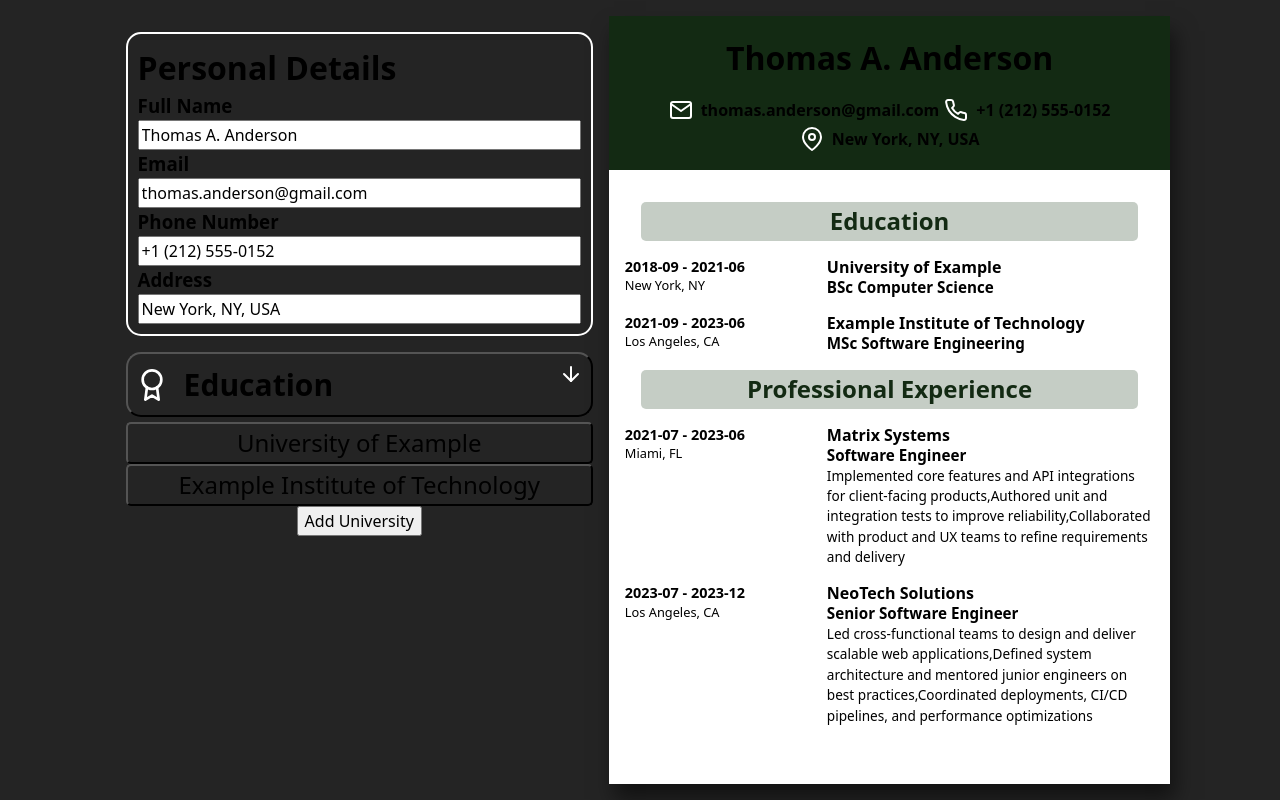
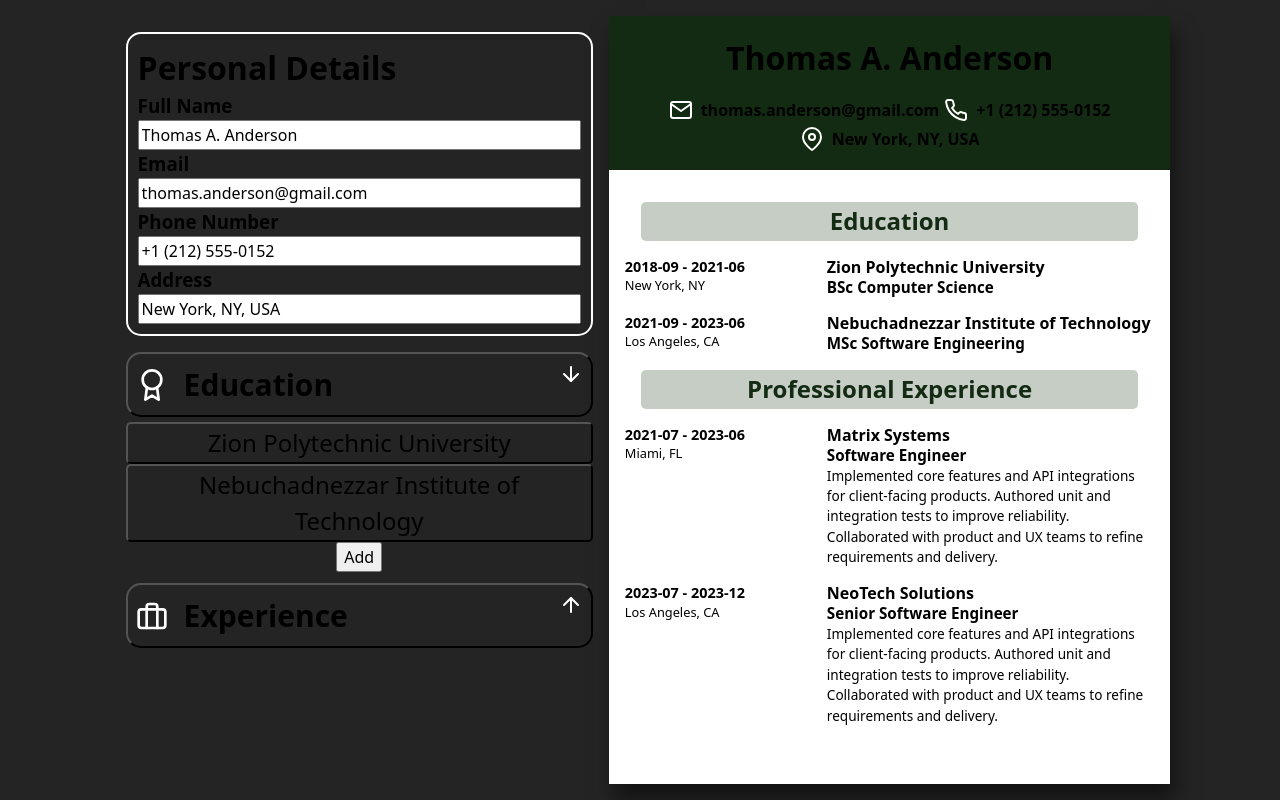
Before and after one commit to Blakem07/cv-builder, a React (Vite) app: page / in a window 1280 px wide. Both pictures are taken after a click on the button "Education". Built offline with nearby package versions, Linux system fonts and the light colour scheme.

Commit message:
feat: unify education and experience items with generic item architecture

```diff
--- a/src/App.jsx
+++ b/src/App.jsx
@@ -14,7 +14,7 @@ const defaultForm = {
   education: [
     {
       id: 1,
-      university: "University of Example",
+      institution: "Zion Polytechnic University",
       degree: "BSc Computer Science",
       startDate: "2018-09",
       endDate: "2021-06",
@@ -22,7 +22,7 @@ const defaultForm = {
     },
     {
       id: 2,
-      university: "Example Institute of Technology",
+      institution: "Nebuchadnezzar Institute of Technology",
       degree: "MSc Software Engineering",
       startDate: "2021-09",
       endDate: "2023-06",
@@ -37,11 +37,10 @@ const defaultForm = {
       startDate: "2021-07",
       endDate: "2023-06",
       city: "Miami, FL",
-      responsibilities: [
-        "Implemented core features and API integrations for client-facing products",
-        "Authored unit and integration tests to improve reliability",
-        "Collaborated with product and UX teams to refine requirements and delivery",
-      ],
+      responsibilities:
+        "Implemented core features and API integrations for client-facing products.\n" +
+        "Authored unit and integration tests to improve reliability.\n" +
+        "Collaborated with product and UX teams to refine requirements and delivery.",
     },
     {
       id: 101,
@@ -50,11 +49,10 @@ const defaultForm = {
       startDate: "2023-07",
       endDate: "2023-12",
       city: "Los Angeles, CA",
-      responsibilities: [
-        "Led cross-functional teams to design and deliver scalable web applications",
-        "Defined system architecture and mentored junior engineers on best practices",
-        "Coordinated deployments, CI/CD pipelines, and performance optimizations",
-      ],
+      responsibilities:
+        "Implemented core features and API integrations for client-facing products.\n" +
+        "Authored unit and integration tests to improve reliability.\n" +
+        "Collaborated with product and UX teams to refine requirements and delivery.",
     },
   ],
 };
@@ -67,6 +65,7 @@ const defaultForm = {
 function App() {
   const [form, setForm] = useState(defaultForm);
   const [openEducationId, setOpenEducationId] = useState(null);
+  const [openExperienceId, setOpenExperienceId] = useState(null);
 
   /**
    * Updates a top-level form field.
@@ -82,57 +81,123 @@ function App() {
   }
 
   /**
-   * Updates a field on a specific education entry.
+   * Generic immutable item adder for array-based form sections used by handlers.
    *
-   * @param {React.ChangeEvent<HTMLInputElement>} e - Input change event
-   * @param {number} id - Education item identifier
-   * @param {string} field - Education field key to update
+   * Adds a new entry object inside the named array on the form state by
+   * recreating the old array and including the new entry amongst the items
+   *
+   * @param {string} itemArrayName - E.g education or experience - allowing access to form properties
+   * @param {Object} newEntry - Containing details experience/education item.
    */
-  function handleUniversityChange(e, id, field) {
-    const value = e.target.value;
-
+  function itemEntryAdd(itemArrayName, newEntry) {
     setForm((prevForm) => ({
       ...prevForm,
-      education: prevForm.education.map((edu) =>
-        edu.id === id ? { ...edu, [field]: value } : edu
+      [itemArrayName]: [...prevForm[itemArrayName], newEntry],
+    }));
+  }
+
+  /**
+   * Generic immutable updater for array-based form sections used by handlers.
+   *
+   * Replaces one object inside a named array on the form state
+   * by matching `id` and updating a single field.
+   *
+   * @param {string} itemArrayName - E.g education or experience - allowing access to form properties
+   * @param {string} value - New value to assign
+   * @param {number} id - Identifier of the specifc entry object
+   * @param {string} field - Property name of the entry e.g, university, startDate, endDate
+   */
+  function itemEntryChange(itemArrayName, value, id, field) {
+    setForm((prevForm) => ({
+      ...prevForm,
+      [itemArrayName]: prevForm[itemArrayName].map((item) =>
+        item.id === id ? { ...item, [field]: value } : item
       ),
     }));
   }
 
   /**
-   * Removes an education entry from the form.
+   * Generic immutable deleter for array-based form sections used by handlers,
    *
-   * @param {React.SyntheticEvent} e - Triggering event
-   * @param {number} id - Education item identifier
+   * Deletes one object inside names array on the form state
+   * by matching `id` and deleting a single item.
+   *
    */
-  function handleDeleteUniversity(e, id) {
-    e.preventDefault();
-
+  function itemEntryDelete(itemArrayName, id) {
     setForm((prevForm) => ({
       ...prevForm,
-      education: prevForm.education.filter((edu) => edu.id !== id),
+      [itemArrayName]: prevForm[itemArrayName].filter((edu) => edu.id !== id),
     }));
   }
 
   /**
    * Appends a new education entry and expands it.
+   *
+   * Delegates item addition to the generic item entry adder.
    */
   function handleAddUniversity() {
     const newUniversity = {
       id: Date.now(),
-      university: "",
+      institution: "",
       degree: "",
       startDate: "",
       endDate: "",
       city: "",
     };
 
-    setForm((prevForm) => ({
-      ...prevForm,
-      education: [...prevForm.education, newUniversity],
-    }));
+    itemEntryAdd("education", newUniversity);
 
     setOpenEducationId(newUniversity.id);
+  }
+
+  /**
+   * Generic function handling input changes for an entry field.
+   *
+   * Extracts the input value and delegates the update
+   * to the generic item entry updater.
+   *
+   * @param {React.ChangeEvent<HTMLInputElement>} e
+   * @param {number} id - Education entry identifier
+   * @param {string} field - Field name to update on the entry
+   */
+  function handleEntryChange(e, itemArrayName, id, field) {
+    const value = e.target.value;
+    itemEntryChange(itemArrayName, value, id, field);
+  }
+
+  /**
+   * Generic function to remove an entry from the form.
+   *
+   * Delegates the deletion to the generic item
+   * entry deleter.
+   *
+   * @param {React.SyntheticEvent} e - Triggering event
+   * @param {number} id - Education item identifier
+   */
+  function handleEntryDelete(e, itemArrayName, id) {
+    e.preventDefault();
+    itemEntryDelete(itemArrayName, id);
+  }
+
+  /**
+   * Appends a new experience entry and expands it.
+   *
+   * Delegates item addition to the generic item entry adder.
+   */
+  function handleAddExperience() {
+    const newExperience = {
+      id: Date.now(),
+      company: "",
+      position: "",
+      responsibilities: ``,
+      startDate: "",
+      endDate: "",
+      city: "",
+    };
+
+    itemEntryAdd("experience", newExperience);
+
+    setOpenExperienceId(newExperience.id);
   }
 
   return (
@@ -140,12 +205,14 @@ function App() {
       <InputForm
         form={form}
         onChange={handleFormChange}
+        handleEntryChange={handleEntryChange}
+        handleEntryDelete={handleEntryDelete}
         openEducationId={openEducationId}
-        handleUniversityChange={handleUniversityChange}
-        handleDeleteUniversity={handleDeleteUniversity}
         handleAddUniversity={handleAddUniversity}
-      ></InputForm>
-      <OutputCV form={form}></OutputCV>
+        openExperienceId={openExperienceId}
+        handleAddExperience={handleAddExperience}
+      />
+      <OutputCV form={form} />
     </>
   );
 }
--- /dev/null
+++ b/src/components/EducationItem.jsx
@@ -0,0 +1,84 @@
+import Item from "./Item";
+
+/**
+ * Education entry component.
+ *
+ * Adapts the generic `Item` component for education data.
+ * Binds education-specific fields and routes all field updates
+ * through a shared change handler using the entry id and field key.
+ *
+ * Manages no internal state beyond what `Item` controls.
+ *
+ * @param {number} id - Education entry identifier
+ * @param {number|null} openItemId - Identifier of the currently expanded item
+ * @param {string} institution - Institution name
+ * @param {string} degree - Degree title
+ * @param {string} city - City of the institution
+ * @param {string} startDate - Start date (YYYY-MM)
+ * @param {string} endDate - End date (YYYY-MM)
+ * @param {Function} onChange - Delegated change handler
+ * @param {Function} onDelete - Delegated delete handler
+ *
+ * @returns {JSX.Element}
+ */
+export default function EducationItem({
+  id,
+  openItemId,
+  institution,
+  degree,
+  city,
+  startDate,
+  endDate,
+  onChange,
+  onDelete,
+}) {
+  const handleFieldChange = (field) => (e) => onChange(e, "education", id, field);
+
+  const formInputs = [
+    {
+      type: "text",
+      field: "institution",
+      placeholder: "Institution",
+      value: institution,
+      onChange: handleFieldChange("institution"),
+    },
+    {
+      type: "text",
+      field: "degree",
+      placeholder: "Degree",
+      value: degree,
+      onChange: handleFieldChange("degree"),
+    },
+    {
+      type: "text",
+      field: "city",
+      placeholder: "City",
+      value: city,
+      onChange: handleFieldChange("city"),
+    },
+    {
+      type: "month",
+      field: "startDate",
+      placeholder: "Start Date",
+      value: startDate,
+      onChange: handleFieldChange("startDate"),
+    },
+    {
+      type: "month",
+      field: "endDate",
+      placeholder: "End Date",
+      value: endDate,
+      onChange: handleFieldChange("endDate"),
+    },
+  ];
+
+  return (
+    <Item
+      id={id}
+      openItemId={openItemId}
+      itemName={institution}
+      formInputs={formInputs}
+      onDelete={(e) => onDelete(e, "education", id)}
+    />
+  );
+}
--- /dev/null
+++ b/src/components/ExperienceItem.jsx
@@ -0,0 +1,81 @@
+import Item from "./Item";
+
+/**
+ * Experience entry component.
+ *
+ * Wraps the generic `Item` component and supplies
+ * experience-specific fields and values.
+ *
+ * @param {number} id - Identifier of the experience entry
+ * @param {number} openItemId - Identifier of the currently expanded entry
+ * @param {string} company - Company name
+ * @param {string} position - Role title
+ * @param {string} responsibilities - Responsibilities description
+ * @param {string} startDate - Start date (YYYY-MM)
+ * @param {string} endDate - End date (YYYY-MM)
+ * @param {function} onChange - Field change handler
+ * @param {function} onDelete - Entry deletion handler
+ *
+ * @returns {JSX.Element}
+ */
+export default function ExperienceItem({
+  id,
+  openItemId,
+  company,
+  position,
+  responsibilities,
+  startDate,
+  endDate,
+  onChange,
+  onDelete,
+}) {
+  const handleFieldChange = (field) => (e) => onChange(e, "experience", id, field);
+
+  const formInputs = [
+    {
+      type: "text",
+      field: "company",
+      placeholder: "Company",
+      value: company,
+      onChange: handleFieldChange("company"),
+    },
+    {
+      type: "text",
+      field: "position",
+      placeholder: "Position",
+      value: position,
+      onChange: handleFieldChange("position"),
+    },
+    {
+      type: "textArea",
+      field: "responsibilities",
+      placeholder: "Responsibilities",
+      value: responsibilities,
+      onChange: handleFieldChange("responsibilities"),
+    },
+    {
+      type: "month",
+      field: "startDate",
+      placeholder: "Start Date",
+      value: startDate,
+      onChange: handleFieldChange("startDate"),
+    },
+    {
+      type: "month",
+      field: "endDate",
+      placeholder: "End Date",
+      value: endDate,
+      onChange: handleFieldChange("endDate"),
+    },
+  ];
+
+  return (
+    <Item
+      id={id}
+      openItemId={openItemId}
+      itemName={company}
+      formInputs={formInputs}
+      onDelete={(e) => onDelete(e, "experience", id)}
+    />
+  );
+}
--- a/src/components/FormInput.jsx
+++ b/src/components/FormInput.jsx
@@ -16,9 +16,10 @@ export default function FormInput({ value, onChange, field, type, placeholder })
       <input
         type={type}
         className="form-control"
-        onChange={(e) => onChange(e, field)}
+        onChange={onChange}
         value={value}
         placeholder={placeholder}
+        name={field}
       />
     </div>
   );
--- a/src/components/InputForm.jsx
+++ b/src/components/InputForm.jsx
@@ -2,23 +2,20 @@ import "../styles/InputForm.css";
 import PersonalDetails from "./PersonalDetails";
 import ExpandableSection from "./ExpandableSection";
 import ItemSection from "./ItemSection";
-import UniversityItem from "./UniversityItem";
+import EducationItem from "./EducationItem";
+import ExperienceItem from "./ExperienceItem";
 import awardSvg from "../assets/award.svg";
+import briefcaseSvg from "../assets/briefcase.svg";
 
-// Used by ItemSection to render UniversityItems from form.education
-const renderUniversityItem = (
-  item,
-  openEducationId,
-  handleUniversityChange,
-  handleDeleteUniversity
-) => {
+// Used by ItemSection to render EducationItems from form.education
+const renderEducationItem = (item, openItemId, onChange, onDelete) => {
   return (
-    <UniversityItem
+    <EducationItem
       id={item.id}
-      openEducationId={openEducationId}
-      handleUniversityChange={handleUniversityChange}
-      handleDeleteUniversity={handleDeleteUniversity}
-      university={item.university}
+      openItemId={openItemId}
+      onChange={onChange}
+      onDelete={onDelete}
+      institution={item.institution}
       degree={item.degree}
       startDate={item.startDate}
       endDate={item.endDate}
@@ -27,42 +24,65 @@ const renderUniversityItem = (
   );
 };
 
-/**
- * Renders the CV input sections currently implemented by this form.
- *
- * Composed of Personal Details and an Education section.
- *
- * @param {Object} form - CV data (includes `education`)
- * @param {Function} onChange - Updates personal details fields
- * @param {number|null} openEducationId - Id of the education item currently expanded (or null)
- * @param {Function} handleAddUniversity - Appends a new education item
- * @param {Function} handleUniversityChange - Updates an education item
- * @param {Function} handleDeleteUniversity - Removes an education item
- *
- * @returns {JSX.Element}
- */
+const renderExperienceItem = (item, openItemId, onChange, onDelete) => {
+  return (
+    <ExperienceItem
+      id={item.id}
+      openItemId={openItemId}
+      company={item.company}
+      position={item.position}
+      responsibilities={item.responsibilities}
+      startDate={item.startDate}
+      endDate={item.endDate}
+      onChange={onChange}
+      onDelete={onDelete}
+    />
+  );
+};
+
 export default function InputForm({
   form,
   onChange,
+
+  handleEntryChange,
+  handleEntryDelete,
+
   openEducationId,
-  handleUniversityChange,
-  handleDeleteUniversity,
   handleAddUniversity,
+
+  openExperienceId,
+  handleAddExperience,
 }) {
   return (
     <div className="input-form-container">
       <PersonalDetails form={form} onChange={onChange} />
+
       <ExpandableSection
         title="Education"
         icon={awardSvg}
         content={
           <ItemSection
             items={form.education}
-            renderItem={renderUniversityItem}
-            handleAddItem={handleAddUniversity}
-            openContainerId={openEducationId}
-            handleChangeItem={handleUniversityChange}
-            handleDeleteItem={handleDeleteUniversity}
+            renderItem={renderEducationItem}
+            openItemId={openEducationId}
+            onAdd={handleAddUniversity}
+            onChange={handleEntryChange}
+            onDelete={handleEntryDelete}
+          />
+        }
+      />
+
+      <ExpandableSection
+        title="Experience"
+        icon={briefcaseSvg}
+        content={
+          <ItemSection
+            items={form.experience}
+            renderItem={renderExperienceItem}
+            openItemId={openExperienceId}
+            onAdd={handleAddExperience}
+            onChange={handleEntryChange}
+            onDelete={handleEntryDelete}
           />
         }
       />
--- /dev/null
+++ b/src/components/Item.jsx
@@ -0,0 +1,47 @@
+import "../styles/Item.css";
+import FormInput from "./FormInput";
+
+import { useState } from "react";
+
+/**
+ * A generic clickable which item that has two states.
+ *
+ * A `closed` state where the name of the item is visible
+ * and an `open` state which expands to a form.
+ *
+ * @param {Number} id - ID of the variable within form object used to create the item.
+ * @param {String} itemName - Name of item appearing on closed clickable button.
+ * @param {Array[Dict]} formInputs - Mapped to create inputs using the FormInput component
+ *
+ * @returns {JSX.Element}
+ */
+export default function Item({ id, openItemId, itemName, formInputs, onDelete }) {
+  const [isOpen, setState] = useState(openItemId === id);
+  return (
+    <div>
+      <button className="item-button" onClick={() => setState(!isOpen)}>
+        {itemName}
+      </button>
+      <form
+        className={isOpen ? "item-form.open" : "item-form"}
+        onSubmit={(e) => e.preventDefault()}
+      >
+        {formInputs.map((input) => {
+          return (
+            <FormInput
+              key={`${id}-${input.field}`}
+              type={input.type}
+              field={input.field}
+              placeholder={input.placeholder}
+              value={input.value}
+              onChange={input.onChange}
+            />
+          );
+        })}
+        <button type="button" onClick={onDelete}>
+          Delete
+        </button>
+      </form>
+    </div>
+  );
+}
--- a/src/components/ItemSection.jsx
+++ b/src/components/ItemSection.jsx
@@ -1,40 +1,35 @@
 /**
- * Renders a generic list section for form-based collections.
+ * Generic list section renderer for array-based form collections.
  *
- * Delegates all item rendering and interaction logic to the parent
- * via the `renderItem` function.
+ * Renders a list of items and delegates item rendering and mutations
+ * to the parent via callbacks.
  *
- * Used for sections such as education or professional experience.
- *
- * @param {Array} items - Collection of items to render (e.g. form.education)
- * @param {Function} renderItem - Parent-provided render function for each item
- * @param {string} itemClassName - CSS class applied to the container
- * @param {Function} handleAddItem - Handler to append a new item
- * @param {number} openContainerId - Identifier used by items to determine open state
- * @param {Function} handleChangeItem - Handler for updating an item
- * @param {Function} handleDeleteItem - Handler for removing an item
+ * @param {Object} props
+ * @param {number|null} props.openItemId - Id of the currently expanded item
+ * @param {Array<Object>} props.items - Collection of entry objects
+ * @param {Function} props.renderItem - (item, openItemId, onChange, onDelete) => JSX
+ * @param {string} props.itemClassName - CSS class for the container
+ * @param {Function} props.onAdd - Appends a new item
+ * @param {Function} props.onChange - Updates a field on an item
+ * @param {Function} props.onDelete - Deletes an item
  *
  * @returns {JSX.Element}
  */
 export default function ItemSection({
+  openItemId,
   items = [],
   renderItem,
   itemClassName,
-  handleAddItem,
-  openContainerId,
-  handleChangeItem,
-  handleDeleteItem,
+  onAdd,
+  onChange,
+  onDelete,
 }) {
   return (
     <div className={itemClassName}>
-      {items.map((item) => {
-        return (
-          <div key={item.id}>
-            {renderItem(item, openContainerId, handleChangeItem, handleDeleteItem)}
-          </div>
-        );
-      })}
-      <button onClick={handleAddItem}>Add University</button>
+      {items.map((item) => (
+        <div key={item.id}>{renderItem(item, openItemId, onChange, onDelete)}</div>
+      ))}
+      <button onClick={onAdd}>Add</button>
     </div>
   );
 }
--- a/src/components/OutputCV.jsx
+++ b/src/components/OutputCV.jsx
@@ -31,7 +31,7 @@ export default function OutputCV({ form }) {
             {form.education.map((edu) => (
               <CVItem
                 key={edu.id}
-                institution={`${edu.university}`}
+                institution={`${edu.institution}`}
                 achievement={edu.degree}
                 detail=""
                 startDate={edu.startDate}
--- a/src/styles/CVItem.css
+++ b/src/styles/CVItem.css
@@ -26,6 +26,8 @@
   margin: 0;
   padding: 0;
   text-align: left;
+  overflow-wrap: break-word;
+  word-break: break-word;
 }
 
 /* typography */
--- /dev/null
+++ b/src/styles/Item.css
@@ -0,0 +1,17 @@
+.item-button {
+  height: auto;
+  min-height: 2.5rem;
+  width: 100%;
+  border-radius: 5px;
+
+  background-color: var(--secondary-color);
+  font-size: var(--font-size-2xl);
+}
+
+.item-form {
+  display: none;
+}
+
+.item-form.open {
+  display: block;
+}
```
Also changed, not shown: src/assets/briefcase.svg (added).
